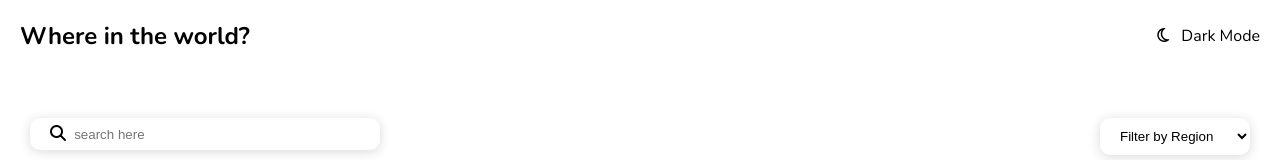
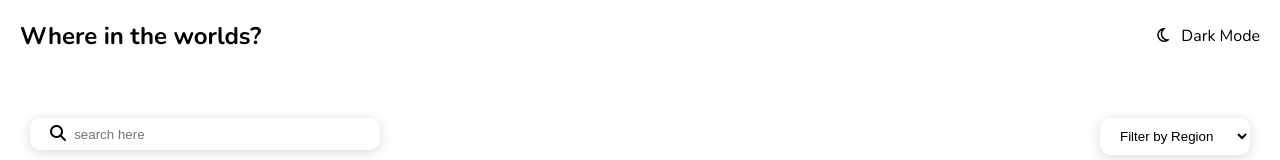
Before and after one commit to Dablu123kumar/countries-api, a React (Vite) app: page / in a window 1280 px wide. Shown: the top 160 px of the page. Built offline with nearby package versions, Linux system fonts and the light colour scheme; no server answers.

Commit message:
logo text changes

```diff
--- a/Components/Header.jsx
+++ b/Components/Header.jsx
@@ -8,7 +8,7 @@ function Header() {
     <div>
       <header className = {`${isDark ? 'dark' : '' }`}>
         <h2>
-          <a href="index.html">Where in the world?</a>
+          <a href="index.html">Where in the worlds?</a>
         </h2>
         <div className="themer">
           <p className="theme-changer" onClick = {() => {
```
Also changed, not shown: 1 other file (tests, documents, lock files or other folders).
